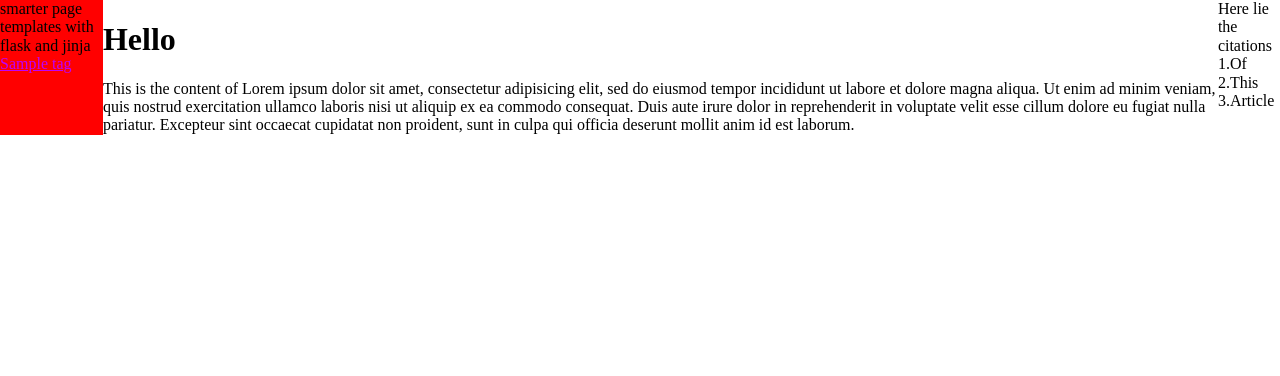
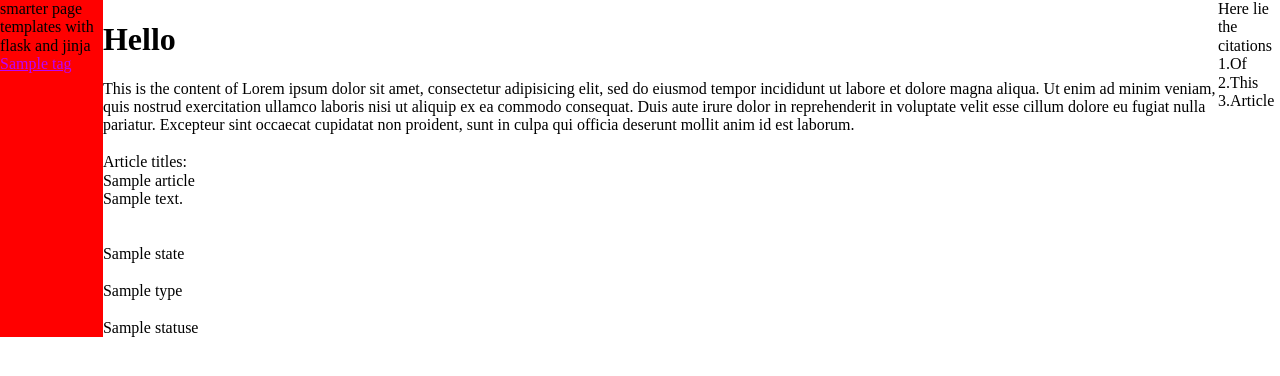
Before and after one commit to Odnes/pneumatic, a Flask app: page / in a window 1280 px wide. Shown: the top 376 px of the page. Run offline with Flask 2, Linux system fonts and the light colour scheme; tables that the repository leaves empty hold one stand-in row (values such as "Sample post").

Commit message:
Prototype tagless article creation route

```diff
--- a/or_flask/routes.py
+++ b/or_flask/routes.py
@@ -1,19 +1,29 @@
 from flask import request, render_template
 from flask import current_app
-from .models import db, Tags
+from .models import db, Tags, EpistemicStates, DocTypes, DocStatuses, Articles
+import markdown
+import datetime
 
 
 @current_app.route('/')
 def hello():
     nav = Tags.query.all()
+    epistemic = EpistemicStates.query.all()
+    types = DocTypes.query.all()
+    status = DocStatuses.query.all()
+    article = Articles.query.all()
     return render_template('sample_page.html', nav=nav,
+                           epistemic=epistemic,
+                           types=types,
+                           status=status,
+                           article=article,
                            title='jinja demo site',
                            description="smarter page templates \
                            with flask and jinja")
 
 
 @current_app.route('/create_tag')
-def create_user():
+def create_tag():
     name = request.args.get('name')
     category = request.args.get('category')
     if name and category:
@@ -24,3 +34,83 @@ def create_user():
         db.session.add(new_tag)
         db.session.commit()
     return f'{new_tag} succesfully created'
+
+
+@current_app.route('/create_meta')
+def create_meta():
+    name = request.args.get('name')
+    if name:
+        existing_meta = DocStatuses.query.filter(DocStatuses.name ==
+                                                 name).first()
+        if existing_meta:
+            return f'{name} already created!'
+        new_meta = DocStatuses(name=name)
+        db.session.add(new_meta)
+        db.session.commit()
+    return f'{new_meta} succesfully created'
+
+
+@current_app.route('/article_from_md')
+def article_from_md():
+    with open('sample_article.md', 'r') as file:
+        text = file.read()
+    md = markdown.Markdown(extensions=['meta'])
+#  There's also convertFile, but it only outputs to files or stdout, so I went
+#  manual
+    html = md.convert(text)
+    prepare_dict = md.Meta
+    #  got to figure out tags here
+    for key in prepare_dict:
+        prepare_dict[key] = ''.join(prepare_dict[key])
+    prepare_dict['content'] = html
+    prepare_dict['last_major_edit'] =\
+        datetime.datetime.strptime(prepare_dict['last_major_edit'],
+                                   "%d/%m/%Y").date()
+
+    if ('slug' in prepare_dict and
+        'title' in prepare_dict and
+        'importance' in prepare_dict and
+        'last_major_edit' in prepare_dict and
+        'epistemic_state' in prepare_dict and
+        'type' in prepare_dict and
+            'status' in prepare_dict):
+        existing_slug = Articles.query.filter(Articles.slug ==
+                                              prepare_dict['slug']
+                                              ).first()
+        existing_title = Articles.query.filter(Articles.title ==
+                                               prepare_dict['title']
+                                               ).first()
+        if existing_title or existing_slug:
+            return 'Title/slug already exists!'
+
+        def findDbIdForValue(key, db_object):
+            existing = db_object.query.filter(db_object.name ==
+                                              prepare_dict[key]
+                                              ).first()
+            if existing is None:
+                print('Value ' + key + ': ' + prepare_dict[key] +
+                      ' not existing. Aborting.')
+                exit()
+            else:
+                print('All good for' + key)
+                return existing.id
+
+        es_id = findDbIdForValue('epistemic_state', EpistemicStates)
+        type_id = findDbIdForValue('type', DocTypes)
+        status_id = findDbIdForValue('status', DocStatuses)
+
+        del prepare_dict['epistemic_state']
+        prepare_dict['epistemic_state_id'] = es_id
+        del prepare_dict['type']
+        prepare_dict['type_id'] = type_id
+        del prepare_dict['status']
+        prepare_dict['status_id'] = status_id
+
+        new_article = Articles(**prepare_dict)
+        db.session.add(new_article)
+        db.session.commit()
+# for articles, should use relationship to create new tag object, if not
+# existing. Should ask for confirmation
+        return f'{new_article} succesfully commited from markdown'
+    else:
+        return 'Article creation failed.'
--- a/or_flask/templates/sample_page.html
+++ b/or_flask/templates/sample_page.html
@@ -18,6 +18,26 @@ quis nostrud exercitation ullamco laboris nisi ut aliquip ex ea commodo
 consequat. Duis aute irure dolor in reprehenderit in voluptate velit esse
 cillum dolore eu fugiat nulla pariatur. Excepteur sint occaecat cupidatat non
 proident, sunt in culpa qui officia deserunt mollit anim id est laborum.
+<br><br>
+Article titles:<br>
+{% for i in article %}
+    {{ i['title'] }}<br>
+    {{ i['content']|safe }} <br> <!-- safe filter necessary for rendering html -->
+{% endfor %}
+
+<br><br>
+{% for i in epistemic %}
+    {{ i['name'] }}<br>
+{% endfor %}
+<br>
+{% for i in types %}
+    {{ i['name'] }}<br>
+{% endfor %}
+<br>
+{% for i in status %}
+    {{ i['name'] }}<br>
+{% endfor %}
+
 {% endblock %}
 
 {% block citations %}
```
Also changed, not shown: sample_article.md (added, +15 -0 lines), sample_meta.md (added).
